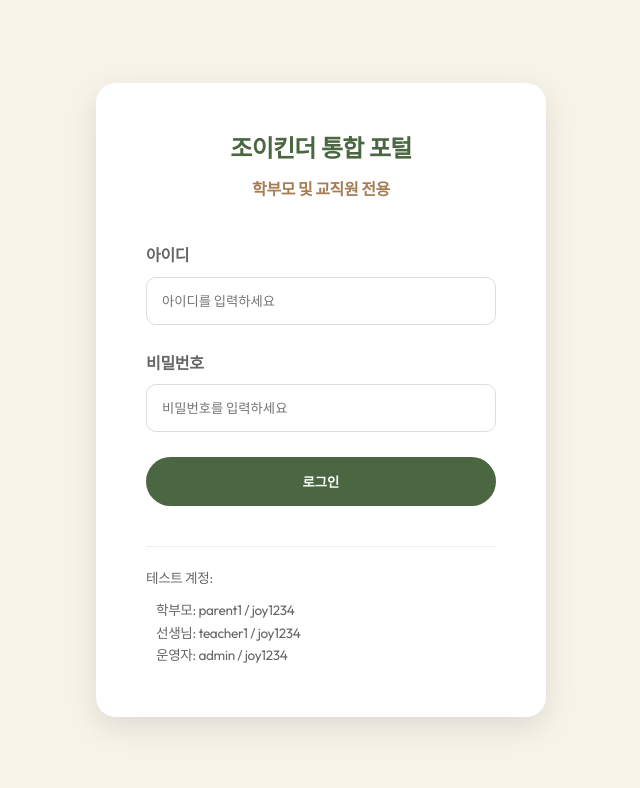
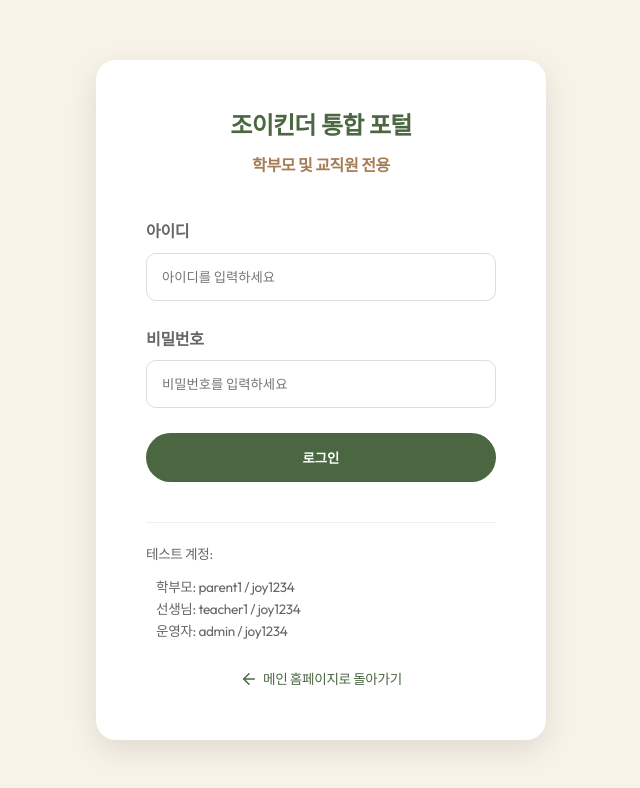
Before and after one commit to hpeerage/joykinder, a React (Vite) app: page /#/admin/login in a window 1280 px wide. Shown: the top 788 px of the page, without its empty margins (319-959 px from the left). Built offline with nearby package versions, Linux system fonts and the light colour scheme; a web font is replaced by a local one.

Commit message:
Add back to home link on login page

```diff
--- a/src/pages/admin/Login.jsx
+++ b/src/pages/admin/Login.jsx
@@ -1,5 +1,5 @@
 import React, { useState, useEffect } from 'react';
-import { useNavigate } from 'react-router-dom';
+import { useNavigate, Link } from 'react-router-dom';
 import useAuthStore from '../../store/useAuthStore';
 
 const Login = () => {
@@ -66,6 +66,12 @@ const Login = () => {
             <li>선생님: teacher1 / joy1234</li>
             <li>운영자: admin / joy1234</li>
           </ul>
+          <div style={{ marginTop: '25px', textAlign: 'center' }}>
+            <Link to="/" style={{ color: 'var(--primary-color)', textDecoration: 'none', fontWeight: '500', display: 'flex', alignItems: 'center', justifyContent: 'center', gap: '5px' }}>
+              <svg width="18" height="18" viewBox="0 0 24 24" fill="none" stroke="currentColor" strokeWidth="2" strokeLinecap="round" strokeLinejoin="round"><line x1="19" y1="12" x2="5" y2="12"></line><polyline points="12 19 5 12 12 5"></polyline></svg>
+              메인 홈페이지로 돌아가기
+            </Link>
+          </div>
         </div>
       </div>
     </div>
```
